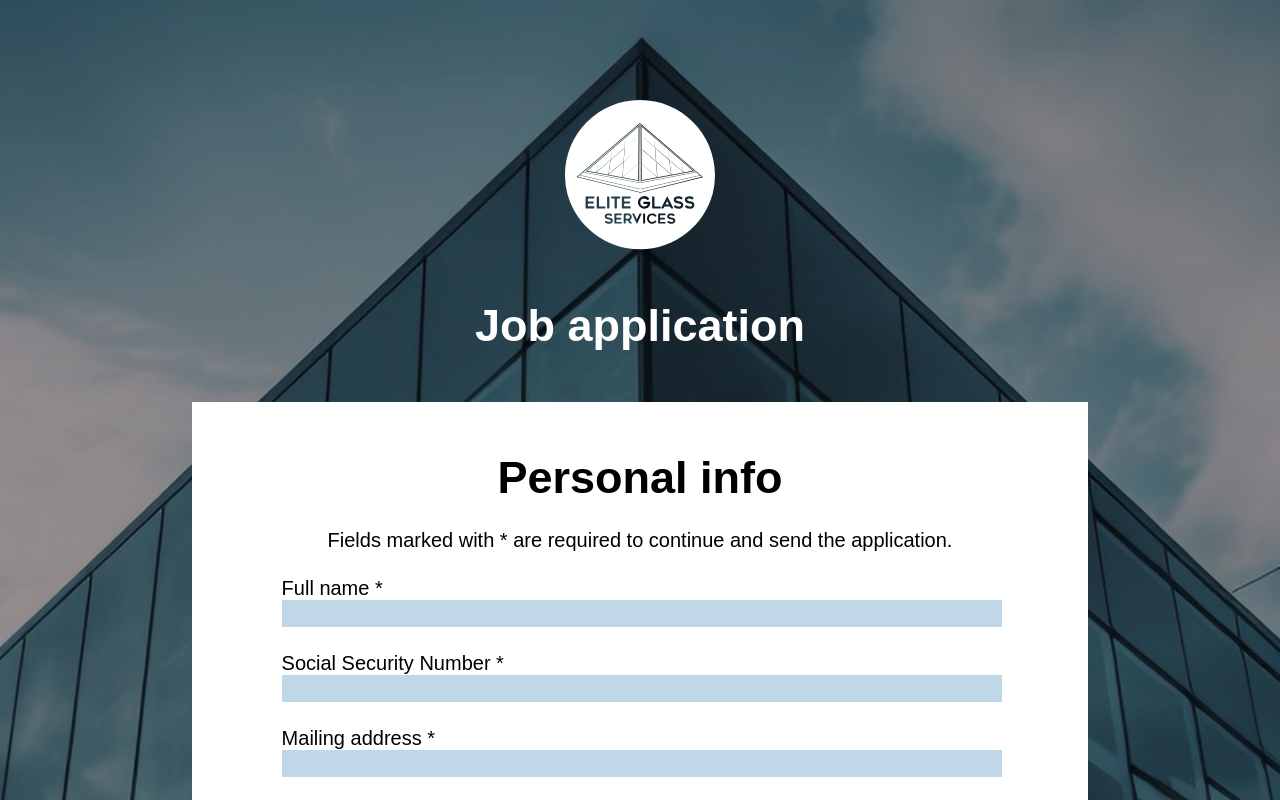
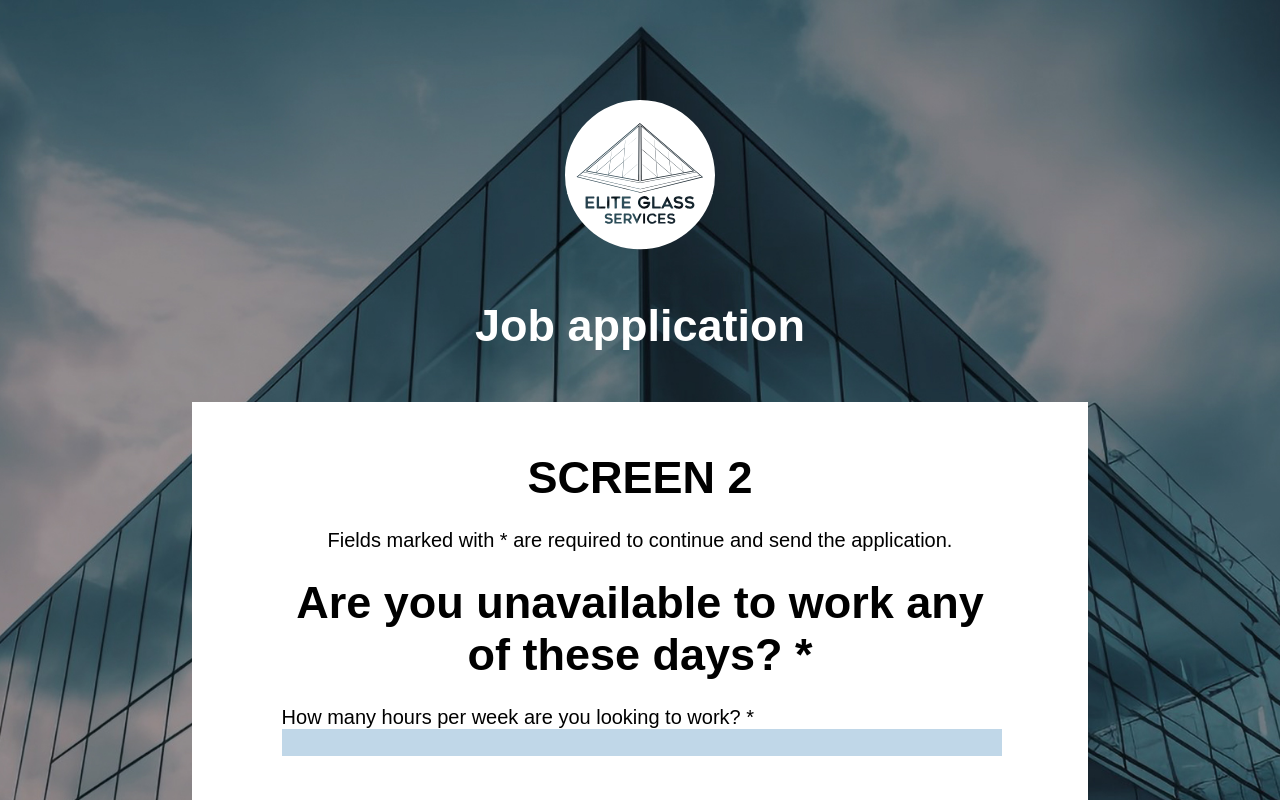
Before and after one commit to Marty276/EliteGS_job_application_front, a React (Create React App) app: page / in a window 1280 px wide. Shown: the top 800 px of the page. Built offline with nearby package versions, Linux system fonts and the light colour scheme.

Commit message:
functions added but still incomplete

```diff
--- a/src/App.js
+++ b/src/App.js
@@ -1,11 +1,55 @@
 import { useState, useEffect } from 'react';
 import { SCREEN_1, SCREEN_2, SCREEN_3, SCREEN_4 } from './screens';
-import {  } from './tools';
+import { empty_request_body,
+    optional_fields,
+    activate_required_fields_message,
+    deactivate_required_fields_message,
+    active_initial_screen,
+    changeScreen,
+} from './tools';
 import {  } from './simple_components';
 import './styles.css';
 
+var request_body = empty_request_body;
+var screen_active = 2;
+
 export const APP = () => {
 
+    function collect_screen_1(){
+
+        const entries = Object.entries(request_body);
+        let incomplete = false;
+        for(let i = 0; i < 11; i++){
+
+            let value = document.getElementById(entries[i][0]).value;
+
+            if(value == ""){
+                if(!optional_fields.includes(entries[i][0])){
+                    incomplete = activate_required_fields_message(1);
+                }else{
+                    request_body[entries[i][0]] = value;
+                }
+            }
+        }
+
+        return !incomplete;
+    }
+
+
+    function go_to_2(){
+
+        if(screen_active == 1){
+            if(collect_screen_1()){
+                deactivate_required_fields_message(1);
+                changeScreen(1, 2)
+            }
+        }
+
+    }
+
+    useEffect(()=>{
+        active_initial_screen(screen_active);
+    }, []);
 
     return <>
         <div className='centerer'><img alt="" src='logo.svg' className='logo'></img></div>
@@ -13,7 +57,10 @@ export const APP = () => {
 
         <div className='form_container'>
             <div className='form_content_container'>
-                <SCREEN_1/>
+                <SCREEN_1 continue_func={()=>go_to_2()}/>
+                <SCREEN_2/>
+                <SCREEN_3/>
+                <SCREEN_4/>
             </div>
         </div>
 
--- a/src/screens.js
+++ b/src/screens.js
@@ -1,9 +1,16 @@
-import { SIMPLE_INPUT, DOUBLE_SIMPLE_INPUT, TRIPLE_SIMPLE_INPUT, SIMPLE_DATE_INPUT, SIMPLE_EMAIL_INPUT, CONTINUE_BUTTON } from './simple_components';
+import { SIMPLE_INPUT,
+    DOUBLE_SIMPLE_INPUT,
+    TRIPLE_SIMPLE_INPUT,
+    SIMPLE_DATE_INPUT,
+    SIMPLE_EMAIL_INPUT,
+    CONTINUE_BUTTON,
+    EIGHT_CHECKBOX_INPUT,
+} from './simple_components';
 
-export const SCREEN_1 = ()=>{
-    return <div id="Screen_1">
+export const SCREEN_1 = ({ continue_func })=>{
+    return <div id="Screen_1" className='screen'>
         <h2>Personal info</h2>
-        <p>Fields marked with * are required to continue and send the application.</p>
+        <p id="required_fields_message_1">Fields marked with * are required to continue and send the application.</p>
 
         <SIMPLE_INPUT
             id = "full_name"
@@ -78,18 +85,62 @@ export const SCREEN_1 = ()=>{
             title = "E-mail address *"
             max_length = {254}
         />
-        <div className='centerer'><CONTINUE_BUTTON continue_func={()=>console.log("SWSS")}/></div>
+        <div className='centerer'><CONTINUE_BUTTON continue_func={()=>continue_func()}/></div>
     </div>
 }
 
 export const SCREEN_2 = () => {
-    return <h1>Screen_2</h1>
+    return <div id="Screen_2" className="screen">
+        <h2>SCREEN 2</h2>
+        <p id="required_fields_message_2">Fields marked with * are required to continue and send the application.</p>
+
+        <EIGHT_CHECKBOX_INPUT
+            title = "Are you unavailable to work any of these days? *"
+            description = "(Mark the days you can't work or mark 'I have no preference')"
+            title_1 = "I have no preference" id_1 = "no_days_preference"
+            title_2 = "Monday" id_2 = "monday"
+            title_3 = "Tuesday" id_3 = "tuesday"
+            title_4 = "Wednesday" id_4 = "wednesday"
+            title_5 = "Thursday" id_5 = "thursday"
+            title_6 = "Friday" id_6 = "friday"
+            title_7 = "Saturday" id_7 = "saturday"
+            title_8 = "Sunday" id_8 = "sunday"
+        />
+
+
+        <SIMPLE_INPUT
+            id = "hours_per_week"
+            title = "How many hours per week are you looking to work? *"
+            max_length = {3}
+            is_numeric = {true}
+        />
+    </div>
 }
 
 export const SCREEN_3 = () => {
-    return <h1>Screen_3</h1>
+    return <div id="Screen_3" className="screen">
+        <h2>SCREEN 3</h2>
+        <p id="required_fields_message_3">Fields marked with * are required to continue and send the application.</p>
+
+        <h2>HEY HEY HEY</h2>
+        <h2>HEY HEY HEY</h2>
+        <h2>HEY HEY HEY</h2>
+        <h2>HEY HEY HEY</h2>
+        <h2>HEY HEY HEY</h2>
+        <h2>HEY HEY HEY</h2>
+        <h2>HEY HEY HEY</h2>
+    </div>
 }
 
 export const SCREEN_4 = () => {
-    return <h1>Screen_4</h1>
+    return <div id="Screen_4" className="screen">
+        <h2>SCREEN 4</h2>
+        <h2>HEY HEY HEY</h2>
+        <h2>HEY HEY HEY</h2>
+        <h2>HEY HEY HEY</h2>
+        <h2>HEY HEY HEY</h2>
+        <h2>HEY HEY HEY</h2>
+        <h2>HEY HEY HEY</h2>
+        <h2>HEY HEY HEY</h2>
+    </div>
 }
--- a/src/simple_components.js
+++ b/src/simple_components.js
@@ -88,6 +88,10 @@ export const SIMPLE_EMAIL_INPUT = ({ title, id, is_numeric, max_length }) => {
     </div>
 }
 
+export const EIGHT_CHECKBOX_INPUT = (props)=>{
+    return <h2>{props.title}</h2>
+}
+
 export const CONTINUE_BUTTON = ({ continue_func }) => {
     return <button className="continue_button" onClick={()=>{continue_func()}}>Continue</button>
 }
--- a/src/styles.css
+++ b/src/styles.css
@@ -13,6 +13,15 @@ body{
     padding: 0;
     margin: 0;
     font-family: sans-serif;
+    scroll-behavior: smooth;
+    transition: all 0.25s;
+}
+
+.screen{
+    height: fit-content;
+    transition: all 0.25s;
+    opacity: 0;
+    display: none;
 }
 
 .centerer{
@@ -142,3 +151,9 @@ h1{
     box-shadow: 0 5px 5px #bbbbbb;
     translate: 0 -5px;
 }
+
+.required_fields_message{
+    color: #cc0000;
+    background-color: #ffdddd;
+    padding: 15px 0 15px 0;
+}
--- a/src/tools.js
+++ b/src/tools.js
@@ -35,3 +35,38 @@ export const optional_fields = [
     "convicted_explanation",
     "glazier_experience"
 ]
+
+export function activate_required_fields_message(n){
+    document.getElementById("required_fields_message_" + n.toString()).className = "required_fields_message";
+    go_to_top();
+    return true;
+}
+
+export function deactivate_required_fields_message(n){
+    document.getElementById("required_fields_message_" + n.toString()).className = "";
+    go_to_top();
+}
+
+export function go_to_top(){
+    window.scrollTo({ top: 0, behavior: 'smooth' });
+}
+
+export function active_initial_screen(n){
+    document.getElementById("Screen_" + n.toString()).style.display = "block";
+    document.getElementById("Screen_" + n.toString()).style.opacity = "1";
+}
+
+export function changeScreen(screen_active, new_screen){
+
+    screen_active = document.getElementById("Screen_" + screen_active.toString());
+    new_screen = document.getElementById("Screen_" + new_screen.toString());
+
+    screen_active.style.opacity = "0";
+
+    setTimeout(() => {
+        screen_active.style.display = "none";
+        new_screen.style.display = "block";
+        new_screen.style.opacity = "1";
+    }, 250);
+
+}
```
